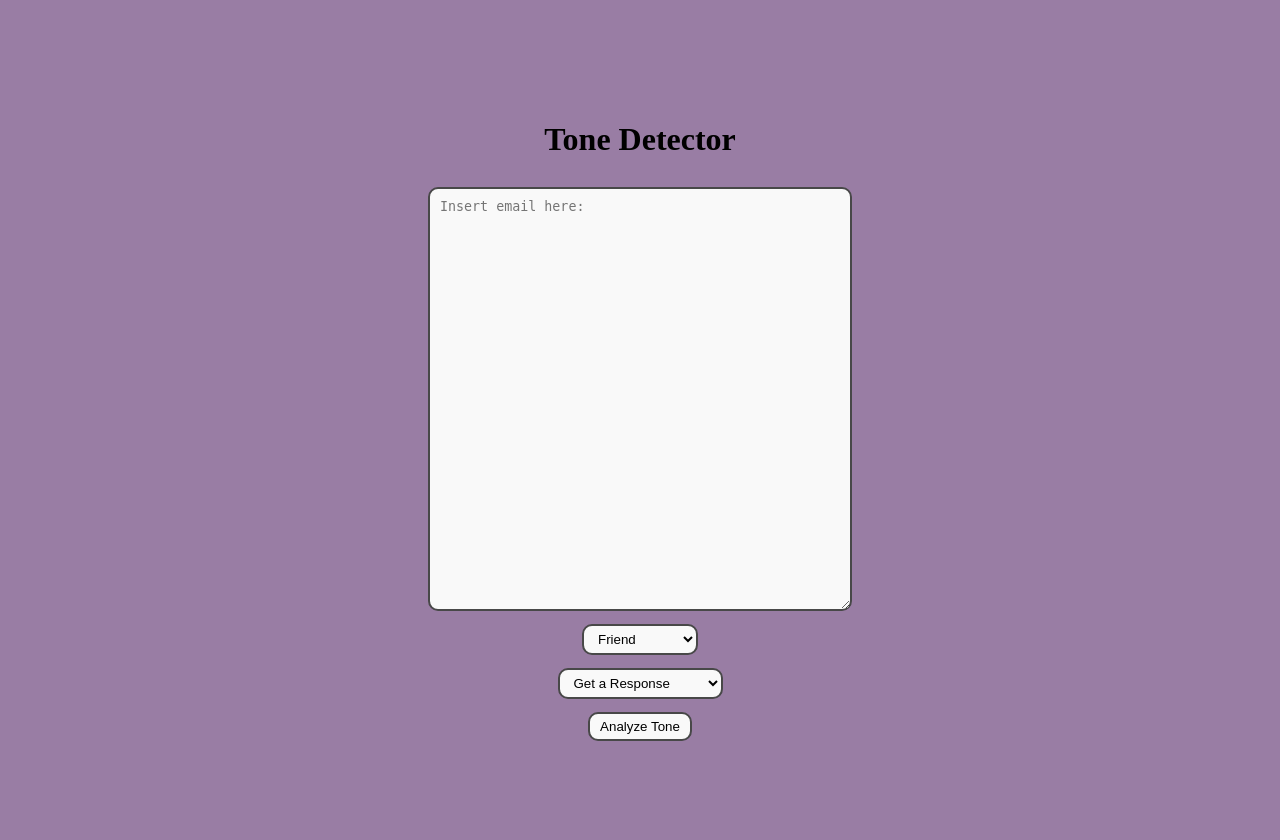
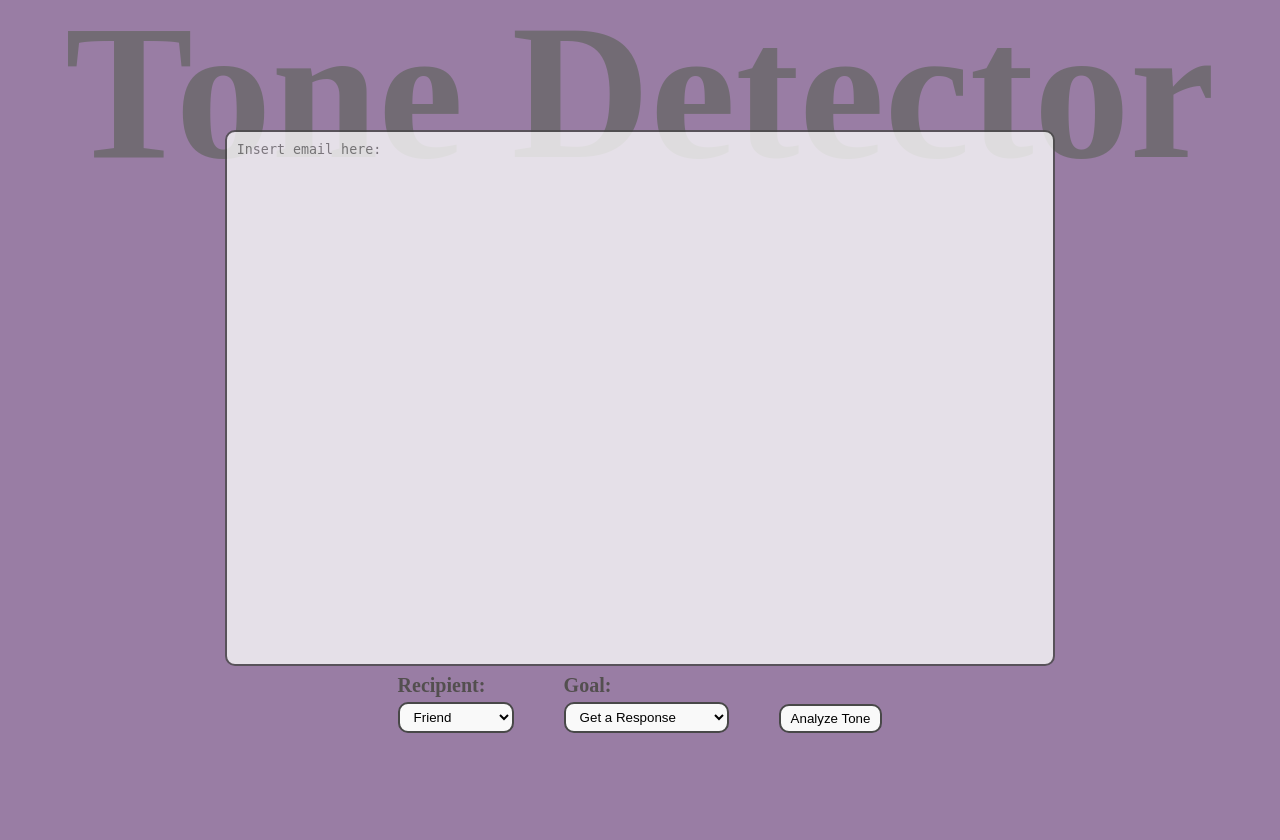
Before and after one commit to aidan-zheng/Tone-Detector, a Flask app: page / in a window 1280 px wide. After the commit the page ends 733 px from the top, so only its background shows below. Run offline with Flask 3, Linux system fonts and the light colour scheme.

Commit message:
Chagned Layout of screen 1

````diff
--- a/app.py
+++ b/app.py
@@ -48,6 +48,9 @@ def analyze():
             contents=prompt
         )
 
+        raw = response.text.strip()
+        print("RAW RESPONSE:", raw)
+
         # Clean response and parse JSON
         raw = response.text.strip()
         if raw.startswith("```"):
--- a/templates/index.html
+++ b/templates/index.html
@@ -1,16 +1,24 @@
 <!DOCTYPE html>
 <html>
     <head>
+        <meta name="viewport" content="width=device-width, initial-scale=1.0">
         <title>Tone Detector</title>
         <style>
+            html {
+              margin: 0;
+              padding: 0;
+              height: 100%;
+            }
             body {
-              display: flex;            /* Enables Flexbox */
-              justify-content: center;  /* Centers horizontally */
-              align-items: center;      /* Centers vertically */
-              min-height: 100vh;            /* Sets height to full viewport height */
-              margin: 0;                /* Removes default browser margins */
-              padding:20px;              /* Adds padding around content */
-              flex-direction: column;   /* Aligns items in column */
+              display: flex; /* Enables Flexbox */
+              justify-content: center; /* Centers horizontally */
+              align-items: center; /* Centers vertically */
+              min-height: 100vh; /* Sets height to full viewport height */
+              height: 80%;
+              margin: 0; /* Removes default browser margins */
+              /*padding:10px; /* Adds padding around content */
+              flex-direction: column; /* Aligns items in column */
+              box-sizing: border-box;
             }
             select.custom-shape {
               border-radius: 10px; /* Rounded corners */
@@ -25,10 +33,12 @@
               border-radius: 10px; /* Rounded corners */
               border: 2px solid #484848; /* Custom border */
               padding: 10px; /* Custom padding for size */
-              width: 400px; /* Custom width */
-              height:400px; /* Custom height */
+              width: 70%; /* Custom width */
+              height: 80%; /* Custom height */
               background-color: #f9f9f9; /* Custom background color */
-
+              z-index: 1;
+              opacity: 0.8;
+              resize: unset; /* Prevents resizing */
            }
            button.custom-shape {
               border-radius: 10px; /* Rounded corners */
@@ -45,21 +55,38 @@
 
            #title-header{
             font-family: 'Times New Roman';
-            /*font-size:*/
+            font-size: clamp(60px, 15vw, 200px); /* min, preferred, max */            position: absolute;
+            z-index:0;
+            top: -6%;
+            left: 50%;
+            transform: translate(-50%, -50%);
+            white-space: nowrap;
+            pointer-events: none;
+            opacity: 0.67;
+            color: #60635d;
+            margin:0;
            }
 
            #screen1{
             display: flex;
             flex-direction: column;
             align-items: center;
+            width: 90%;
+            height:80%;
             gap: 8px;
+            position: relative;
+            top:50px
            }
 
-           #screen2{
+           #screen2 {
             display: none;
             flex-direction: column;
             align-items: center;
             gap: 8px;
+            background-color: #f9f9f9;
+            border-radius: 10px;
+            padding: 20px;
+            width: 80%;
            }
 
            #result{
@@ -76,6 +103,27 @@
             color: white;
            }
 
+           .selection-types{
+            font-family: 'Times New Roman';
+            font-size: 20px;
+            color: #534f4f;
+            align-self: flex-start;
+            margin:0;
+           }
+
+            .input-group{
+                display: flex;
+                flex-direction: column;
+                gap: 5px;
+            }
+
+            .controls-row {
+                display: flex;
+                flex-direction: row;
+                align-items: flex-end;
+                gap: 50px;
+            }
+
           </style>
     </head>
 
@@ -84,27 +132,35 @@
             <h1 id="title-header">Tone Detector</h1>
             <textarea class="custom-shape" id="text"  placeholder="Insert email here: "></textarea>
 
-            <select class="custom-shape" id="recipient" style="margin-top: 5px">
-                <option value = "friend">Friend</option>
-                <option value = "boss">Boss</option>
-                <option value = "coworker">CoWorker</option>
-                <option value = "subordinate">Subordinate</option>
+            <div class="controls-row">
+                <div class="input-group">
+                    <h3 class="selection-types">Recipient:</h3>
+                    <select class="custom-shape" id="recipient">
+                        <option value="friend">Friend</option>
+                        <option value="boss">Boss</option>
+                        <option value="coworker">CoWorker</option>
+                        <option value="subordinate">Subordinate</option>
                     </select>
+                </div>
 
-            <select class="custom-shape" id="goal" style="margin-top: 5px">
+                <div class="input-group">
+                    <h3 class="selection-types">Goal:</h3>
+                    <select class="custom-shape" id="goal">
                         <option value="get a response">Get a Response</option>
                         <option value="set a boundary">Set a Boundary</option>
                         <option value="ask for something">Ask for Something</option>
                         <option value="de-escalate tension">De-escalate Tension</option>
                         <option value="negotiate">Negotiate</option>
                     </select>
+                </div>
 
-            <button class="custom-shape" onclick="analyze()" style="margin-top: 5px">Analyze Tone</button>
+                <button class="custom-shape" style="margin-top:5px" onclick="analyze()">Analyze Tone</button>
+            </div>
         </div>
 
         <div id="loading">Analyzing... ⏳</div>
 
-        <div class="result" id="screen2">
+        <div id="screen2">
             <h1>Your Results</h1>
             <div id="result">
                 <h2> Overall Tone: <span id="tone"></span></h2>
@@ -133,6 +189,7 @@
         document.getElementById("screen1").style.display = "none";
         document.getElementById("loading").style.display = "block";
 
+            try{
             const response = await fetch("/analyze", {
                 method: "POST",
                 headers: {
@@ -141,6 +198,7 @@
                 body: JSON.stringify({text, recipient, goal})
             });
             const data = await response.json();
+            console.log("DATA:", data);
 
             document.getElementById("tone").textContent = data.overallTone;
             document.getElementById("score").textContent = data.score;
@@ -153,12 +211,15 @@
 
 
             //Flagged phrases
+            if(data.flaggedPhrases){
                 let flaggedHTML = "<h3>Flagged Phrases:</h3>";
                 data.flaggedPhrases.forEach(item=> {
                     flaggedHTML += `<p><strong>"${item.phrase}"</strong> - ${item.reason}</p>`;
                 });
                 document.getElementById("flagged").innerHTML = flaggedHTML;
+            }
 
+            if(data.suggestions){
                 let suggestionsHTML = "<h3>Suggestions:</h3>";
                 data.suggestions.forEach(item => {
                     suggestionsHTML += `
@@ -167,6 +228,13 @@
                     `;
                 });
                 document.getElementById("suggestions").innerHTML = suggestionsHTML;
+            }
+        } catch (error) {
+            alert("Error: " + error.message);
+            // Hide loading message and show the form again
+            document.getElementById("loading").style.display = "none";
+            document.getElementById("screen1").style.display = "flex";
+        }
     }
 
     function goBack() {
````
Lines whose indentation alone changed are shown as unchanged.
